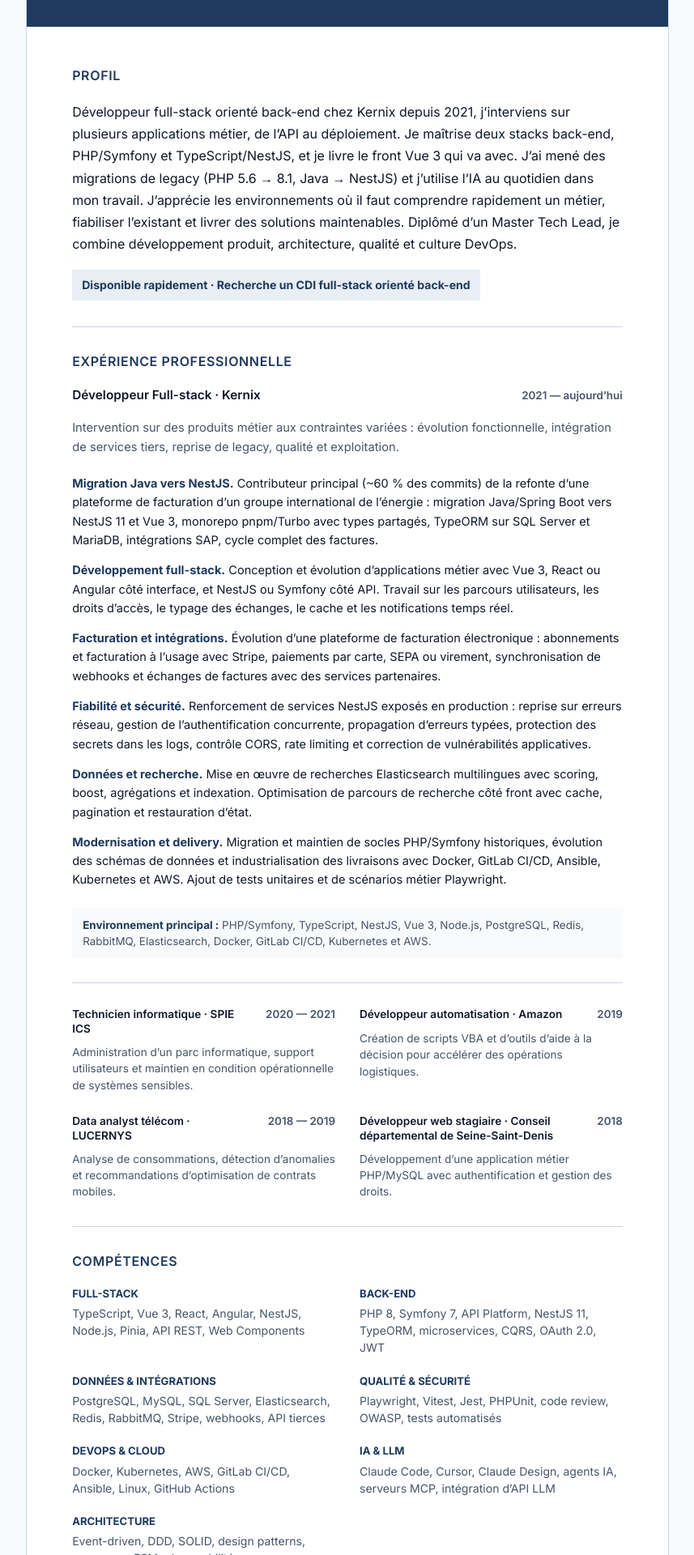
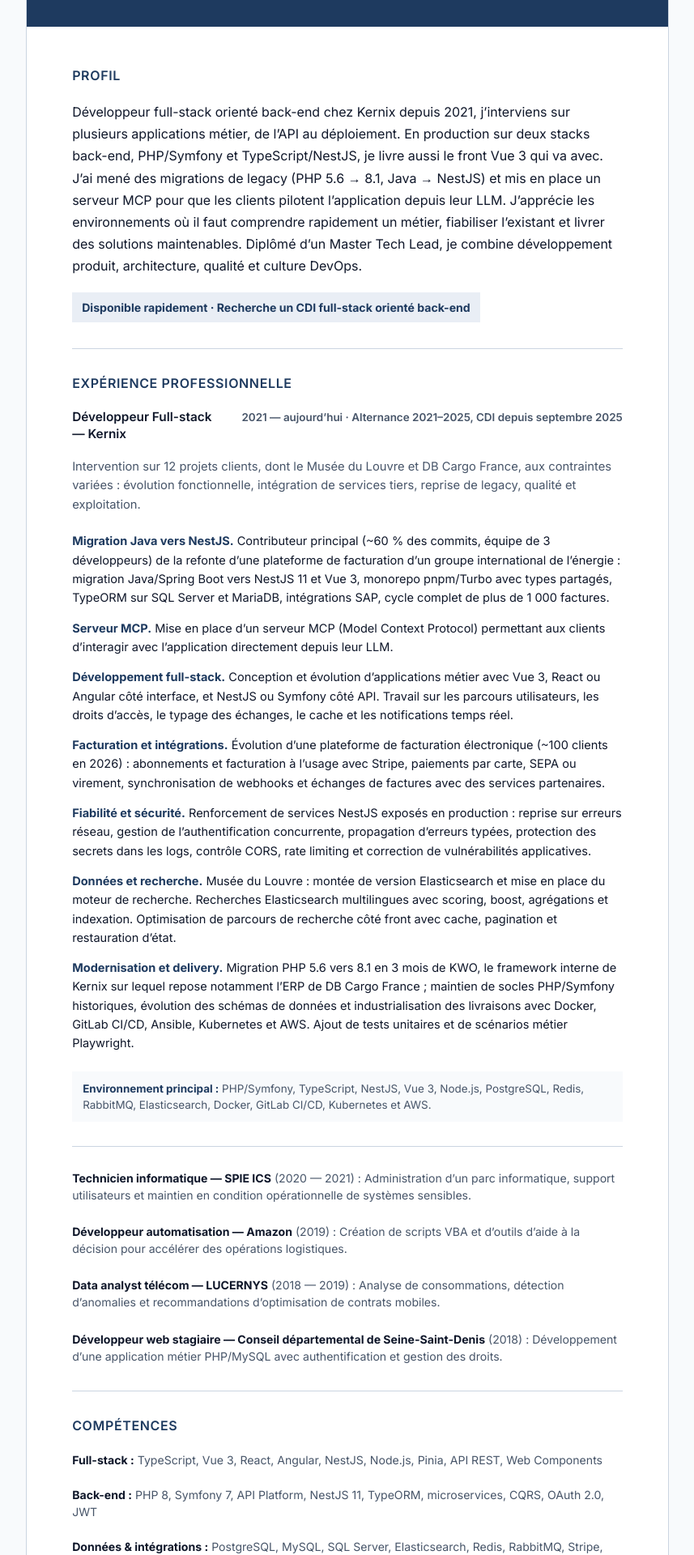
Before and after one commit to tedjy971/portfolio, a Next.js app: page /cv in a window 1280 px wide. Shown: the part 360-2280 px from the top of the page at 81% size, without its empty margins (211-1068 px from the left). Built offline with nearby package versions, Linux system fonts and the light colour scheme.

Commit message:
fix(cv): chiffres, références clients, alternance assumée et mise en page ATS une colonne

```diff
--- a/src/app/cv/layout.tsx
+++ b/src/app/cv/layout.tsx
@@ -2,7 +2,7 @@
 import { Metadata } from 'next';
 
 export const metadata: Metadata = {
-  title: `CV ${personalInfo.name} | Développeur Full-stack orienté Back-end`,
+  title: `CV ${personalInfo.name} | Développeur Back-end PHP/Symfony & NestJS`,
   description:
     'CV de Teddy Gamiette, développeur full-stack orienté back-end : PHP/Symfony 7, TypeScript/NestJS, Vue 3, API REST, microservices et IA.',
   keywords: [
--- a/src/app/cv/optimized-cv-template.tsx
+++ /dev/null
@@ -1,183 +0,0 @@
-// Template de CV optimisé pour ATS et recruteurs
-// Ce fichier contient la structure recommandée pour maximiser vos chances
-
-import React from 'react';
-
-const OptimizedCVTemplate = () => {
-  return (
-    <div className="cv-container">
-      {/* HEADER - Information de contact */}
-      <header className="cv-header">
-        <h1>TEDDY GAMIETTE</h1>
-        <h2>Développeur Full-stack TypeScript | Vue.js | NestJS | DevOps</h2>
-
-        {/* Contact en ligne pour ATS */}
-        <div className="contact-line">
-          Email : gamiette.teddy@gmail.com | Téléphone : +33 7 81 95 04 36 | Palaiseau,
-          Île-de-France | LinkedIn : linkedin.com/in/teddy-gamiette | GitHub : github.com/tedjy971 |
-          Portfolio : tedjy.fr
-        </div>
-
-        {/* Statut */}
-        <div className="availability">En poste — CDI chez Kernix | Ouvert aux opportunités</div>
-      </header>
-
-      {/* PROFESSIONAL SUMMARY - Hook pour le recruteur */}
-      <section className="professional-summary">
-        <h3>PROFIL PROFESSIONNEL</h3>
-        <p>
-          Développeur Back-end avec 4+ ans d'expérience chez Kernix (agence digitale). Spécialisé en
-          PHP 8/Symfony 6, API REST et architecture microservices. Compétences transverses en Vue 3
-          (design system, dashboards) et DevOps (Docker, AWS, CI/CD). Diplômé Master Tech Lead —
-          HETIC (2025).
-        </p>
-      </section>
-
-      {/* KEY ACHIEVEMENTS - Section différenciante */}
-      <section className="key-achievements">
-        <h3>RÉALISATIONS CLÉS</h3>
-        <ul>
-          <li>
-            • Cockpit métier Vue 3 + Design System réutilisable | Migration Vuetify → Shoelace
-          </li>
-          <li>• Migration PHP 5.6 → 8.1 avec Rector | Amélioration performances et stabilité</li>
-          <li>• Optimisation Elasticsearch | Réduction temps de recherche de 3s à 1.8s</li>
-          <li>• Intégration Apple/Google Wallet | API PKPass et notifications push</li>
-          <li>• Architecture event-driven RabbitMQ/Redis | Déploiement Docker/AWS/Kubernetes</li>
-        </ul>
-      </section>
-
-      {/* TECHNICAL SKILLS - Organisé par catégorie */}
-      <section className="technical-skills">
-        <h3>COMPÉTENCES TECHNIQUES</h3>
-
-        <div className="skills-grid">
-          <div className="skill-category">
-            <h4>Backend</h4>
-            <p>PHP 8.x • Symfony 6 • NestJS • Node.js • API REST • GraphQL • Microservices</p>
-          </div>
-
-          <div className="skill-category">
-            <h4>Frontend</h4>
-            <p>Vue 3 • Vuetify • Shoelace • Pinia • TypeScript • Storybook • Web Components</p>
-          </div>
-
-          <div className="skill-category">
-            <h4>Bases de données</h4>
-            <p>PostgreSQL • MySQL • MongoDB • Redis • Elasticsearch</p>
-          </div>
-
-          <div className="skill-category">
-            <h4>DevOps & Cloud</h4>
-            <p>Docker • Kubernetes • AWS • GitLab CI/CD • Terraform • Linux</p>
-          </div>
-
-          <div className="skill-category">
-            <h4>Architecture & Qualité</h4>
-            <p>DDD • SOLID • Design Patterns • Event-Driven • PHPUnit • Jest • Vitest</p>
-          </div>
-
-          <div className="skill-category">
-            <h4>Méthodologies</h4>
-            <p>Agile/Scrum • Git Flow • Code Review • Documentation Storybook</p>
-          </div>
-        </div>
-      </section>
-
-      {/* PROFESSIONAL EXPERIENCE - Format ATS avec bullets */}
-      <section className="professional-experience">
-        <h3>EXPÉRIENCE PROFESSIONNELLE</h3>
-
-        <div className="experience-item">
-          <div className="exp-header">
-            <h4>Développeur Back-end (CDI) | Kernix</h4>
-            <span>2021 - Présent (4+ ans, dont CDI depuis Sept. 2025)</span>
-          </div>
-          <ul>
-            <li>
-              • Conçoit un cockpit métier Vue 3 avec design system réutilisable et widgets autonomes
-            </li>
-            <li>• Développe des API REST et microservices avec Symfony 6 et NestJS</li>
-            <li>• Migration PHP 5.6 → 8.1 avec Rector, amélioration performances et stabilité</li>
-            <li>• Architecture event-driven avec RabbitMQ/Redis pour découplage des services</li>
-            <li>• Optimisation Elasticsearch, réduction temps de recherche de 3s à 1.8s</li>
-            <li>• Intégration Apple Wallet et Google Pay, développement API PKPass</li>
-            <li>• Déploiement containerisé sur AWS avec Docker et Kubernetes</li>
-            <li>• Code reviews, documentation Storybook et veille technologique</li>
-          </ul>
-          <p className="tech-stack">
-            Stack: PHP 8, Symfony 6, Vue 3, NestJS, PostgreSQL, Redis, Elasticsearch, Docker, AWS,
-            GitLab CI/CD, Storybook
-          </p>
-        </div>
-
-        {/* Autres expériences en format condensé */}
-        <div className="other-experiences">
-          <div className="exp-short">
-            <h4>Technicien Informatique | SPIE ICS (2020-2021)</h4>
-            <p>
-              • Administration du parc informatique, support technique et maintenance systèmes
-              critiques
-            </p>
-          </div>
-
-          <div className="exp-short">
-            <h4>Data Analyst Télécom | LUCERNYS (2018-2019)</h4>
-            <p>
-              • Analyse de consommations et optimisation de contrats mobiles pour grandes
-              entreprises
-            </p>
-          </div>
-        </div>
-      </section>
-
-      {/* EDUCATION - Format académique */}
-      <section className="education">
-        <h3>FORMATION</h3>
-
-        <div className="education-item">
-          <h4>Master Tech Lead | HETIC</h4>
-          <span>2023 - 2025 (Obtenu en Septembre 2025)</span>
-          <p>
-            Architecture logicielle, DDD, Microservices, Cloud Architecture, Leadership technique
-          </p>
-        </div>
-
-        <div className="education-item">
-          <h4>Bachelor Développeur Web Full-Stack | HETIC</h4>
-          <span>2021 - 2023</span>
-          <p>Développement Full-Stack, Méthodologies Agiles, DevOps</p>
-        </div>
-      </section>
-
-      {/* SOFT SKILLS - Important pour senior */}
-      <section className="soft-skills">
-        <h3>COMPÉTENCES TRANSVERSALES</h3>
-        <p>
-          Leadership Technique • Mentoring • Communication Stakeholders • Problem Solving •
-          Architecture Decision Records • Code Review • Documentation Technique • Veille
-          Technologique • Open Source Contribution
-        </p>
-      </section>
-
-      {/* LANGUAGES */}
-      <section className="languages">
-        <h3>LANGUES</h3>
-        <p>Français (Natif) • Anglais (Professionnel - Documentation, Stack Overflow, GitHub)</p>
-      </section>
-    </div>
-  );
-};
-
-export default OptimizedCVTemplate;
-
-/*
-NOTES D'IMPLÉMENTATION:
-1. Ce template maximise la compatibilité ATS
-2. Les mots-clés sont répétés naturellement
-3. Format bullet points pour scanner facilement
-4. Métriques quantifiées partout
-5. Pas d'images ou graphiques complexes
-6. Structure claire et hiérarchisée
-7. Exportable en PDF simple
-*/
--- a/src/app/cv/page.tsx
+++ b/src/app/cv/page.tsx
@@ -15,7 +15,12 @@
   {
     label: 'Migration Java vers NestJS',
     description:
-      'Contributeur principal (~60 % des commits) de la refonte d’une plateforme de facturation d’un groupe international de l’énergie : migration Java/Spring Boot vers NestJS 11 et Vue 3, monorepo pnpm/Turbo avec types partagés, TypeORM sur SQL Server et MariaDB, intégrations SAP, cycle complet des factures.',
+      'Contributeur principal (~60 % des commits, équipe de 3 développeurs) de la refonte d’une plateforme de facturation d’un groupe international de l’énergie : migration Java/Spring Boot vers NestJS 11 et Vue 3, monorepo pnpm/Turbo avec types partagés, TypeORM sur SQL Server et MariaDB, intégrations SAP, cycle complet de plus de 1 000 factures.',
+  },
+  {
+    label: 'Serveur MCP',
+    description:
+      'Mise en place d’un serveur MCP (Model Context Protocol) permettant aux clients d’interagir avec l’application directement depuis leur LLM.',
   },
   {
     label: 'Développement full-stack',
@@ -25,7 +30,7 @@
   {
     label: 'Facturation et intégrations',
     description:
-      'Évolution d’une plateforme de facturation électronique : abonnements et facturation à l’usage avec Stripe, paiements par carte, SEPA ou virement, synchronisation de webhooks et échanges de factures avec des services partenaires.',
+      'Évolution d’une plateforme de facturation électronique (~100 clients en 2026) : abonnements et facturation à l’usage avec Stripe, paiements par carte, SEPA ou virement, synchronisation de webhooks et échanges de factures avec des services partenaires.',
   },
   {
     label: 'Fiabilité et sécurité',
@@ -35,12 +40,12 @@
   {
     label: 'Données et recherche',
     description:
-      'Mise en œuvre de recherches Elasticsearch multilingues avec scoring, boost, agrégations et indexation. Optimisation de parcours de recherche côté front avec cache, pagination et restauration d’état.',
+      'Musée du Louvre : montée de version Elasticsearch et mise en place du moteur de recherche. Recherches Elasticsearch multilingues avec scoring, boost, agrégations et indexation. Optimisation de parcours de recherche côté front avec cache, pagination et restauration d’état.',
   },
   {
     label: 'Modernisation et delivery',
     description:
-      'Migration et maintien de socles PHP/Symfony historiques, évolution des schémas de données et industrialisation des livraisons avec Docker, GitLab CI/CD, Ansible, Kubernetes et AWS. Ajout de tests unitaires et de scénarios métier Playwright.',
+      'Migration PHP 5.6 vers 8.1 en 3 mois de KWO, le framework interne de Kernix sur lequel repose notamment l’ERP de DB Cargo France ; maintien de socles PHP/Symfony historiques, évolution des schémas de données et industrialisation des livraisons avec Docker, GitLab CI/CD, Ansible, Kubernetes et AWS. Ajout de tests unitaires et de scénarios métier Playwright.',
   },
 ];
 
@@ -82,7 +87,8 @@
   },
   {
     label: 'Back-end',
-    value: 'PHP 8, Symfony 7, API Platform, NestJS 11, TypeORM, microservices, CQRS, OAuth 2.0, JWT',
+    value:
+      'PHP 8, Symfony 7, API Platform, NestJS 11, TypeORM, microservices, CQRS, OAuth 2.0, JWT',
   },
   {
     label: 'Données & intégrations',
@@ -99,7 +105,7 @@
   },
   {
     label: 'IA & LLM',
-    value: 'Claude Code, Cursor, Claude Design, agents IA, serveurs MCP, intégration d’API LLM',
+    value: 'Serveur MCP en production, agents IA de développement (Claude Code)',
   },
   {
     label: 'Architecture',
@@ -111,14 +117,14 @@
   {
     degree: 'Master Tech Lead — Management & architecture logicielle',
     school: 'HETIC',
-    period: 'Diplômé',
+    period: '2023 — 2025 · Alternance',
     details:
       'Architecture logicielle, DDD, microservices, cloud, DevSecOps et leadership technique',
   },
   {
     degree: 'Bachelor Développeur web full-stack',
     school: 'HETIC',
-    period: '2021 — 2023',
+    period: '2021 — 2023 · Alternance',
     details: 'Développement full-stack, API, bases de données, qualité et méthodes agiles',
   },
   {
@@ -178,7 +184,7 @@
             <h1 id="cv-name" className={styles.name}>
               {personalInfo.name}
             </h1>
-            <p className={styles.title}>Développeur Full-stack orienté Back-end</p>
+            <p className={styles.title}>Développeur Back-end PHP/Symfony & NestJS</p>
             <p className={styles.positioning}>PHP/Symfony · TypeScript/NestJS · Vue 3 · IA</p>
           </div>
 
@@ -197,13 +203,13 @@
             <h2 id="profile-title">Profil</h2>
             <p className={styles.lead}>
               Développeur full-stack orienté back-end chez Kernix depuis 2021, j’interviens sur
-              plusieurs applications métier, de l’API au déploiement. Je maîtrise deux stacks
-              back-end, PHP/Symfony et TypeScript/NestJS, et je livre le front Vue 3 qui va avec.
-              J’ai mené des migrations de legacy (PHP 5.6 → 8.1, Java → NestJS) et j’utilise l’IA au
-              quotidien dans mon travail. J’apprécie les environnements où il faut comprendre
-              rapidement un métier, fiabiliser l’existant et livrer des solutions maintenables.
-              Diplômé d’un Master Tech Lead, je combine développement produit, architecture, qualité
-              et culture DevOps.
+              plusieurs applications métier, de l’API au déploiement. En production sur deux stacks
+              back-end, PHP/Symfony et TypeScript/NestJS, je livre aussi le front Vue 3 qui va avec.
+              J’ai mené des migrations de legacy (PHP 5.6 → 8.1, Java → NestJS) et mis en place un
+              serveur MCP pour que les clients pilotent l’application depuis leur LLM. J’apprécie
+              les environnements où il faut comprendre rapidement un métier, fiabiliser l’existant
+              et livrer des solutions maintenables. Diplômé d’un Master Tech Lead, je combine
+              développement produit, architecture, qualité et culture DevOps.
             </p>
             <p className={styles.availability}>
               Disponible rapidement · Recherche un CDI full-stack orienté back-end
@@ -216,15 +222,17 @@
             <article className={styles.primaryExperience}>
               <div className={styles.experienceHeader}>
                 <div>
-                  <h3>Développeur Full-stack · Kernix</h3>
+                  <h3>Développeur Full-stack — Kernix</h3>
                 </div>
-                <p className={styles.period}>2021 — aujourd’hui</p>
+                <p className={styles.period}>
+                  2021 — aujourd’hui · Alternance 2021–2025, CDI depuis septembre 2025
+                </p>
               </div>
 
               <p className={styles.experienceIntro}>
-                Intervention sur des produits métier aux contraintes variées : évolution
-                fonctionnelle, intégration de services tiers, reprise de legacy, qualité et
-                exploitation.
+                Intervention sur 12 projets clients, dont le Musée du Louvre et DB Cargo France, aux
+                contraintes variées : évolution fonctionnelle, intégration de services tiers,
+                reprise de legacy, qualité et exploitation.
               </p>
 
               <div className={styles.contributionList}>
@@ -244,29 +252,25 @@
 
             <div className={styles.previousExperiences}>
               {additionalExperiences.map(experience => (
-                <article className={styles.compactExperience} key={experience.company}>
-                  <div className={styles.compactHeader}>
-                    <h3>
-                      {experience.role} · {experience.company}
-                    </h3>
-                    <p className={styles.period}>{experience.period}</p>
-                  </div>
-                  <p>{experience.description}</p>
-                </article>
+                <p className={styles.compactExperience} key={experience.company}>
+                  <strong>
+                    {experience.role} — {experience.company}
+                  </strong>{' '}
+                  ({experience.period}) : {experience.description}
+                </p>
               ))}
             </div>
           </section>
 
           <section aria-labelledby="skills-title">
             <h2 id="skills-title">Compétences</h2>
-            <dl className={styles.skillGrid}>
+            <div className={styles.skillGrid}>
               {skillGroups.map(group => (
-                <div className={styles.skillGroup} key={group.label}>
-                  <dt>{group.label}</dt>
-                  <dd>{group.value}</dd>
-                </div>
+                <p className={styles.skillGroup} key={group.label}>
+                  <strong>{group.label} :</strong> {group.value}
+                </p>
               ))}
-            </dl>
+            </div>
           </section>
 
           <section aria-labelledby="education-title">
@@ -289,11 +293,8 @@
             <h2 id="additional-title">Informations complémentaires</h2>
             <div className={styles.additionalInfo}>
               <p>
-                <strong>Langues :</strong> français natif · anglais technique professionnel
-              </p>
-              <p>
-                <strong>Pratiques :</strong> autonomie · apprentissage rapide · résolution de
-                problèmes · communication technique · travail en équipe
+                <strong>Langues :</strong> français natif · anglais professionnel (documentation et
+                échanges écrits techniques)
               </p>
             </div>
           </section>
--- a/src/styles/cv.module.css
+++ b/src/styles/cv.module.css
@@ -314,7 +314,7 @@
 
 .previousExperiences {
   display: grid;
-  grid-template-columns: repeat(2, minmax(0, 1fr));
+  grid-template-columns: 1fr;
   gap: 24px 30px;
   margin-top: 30px;
   padding-top: 28px;
@@ -342,7 +342,7 @@
 
 .skillGrid {
   display: grid;
-  grid-template-columns: repeat(2, minmax(0, 1fr));
+  grid-template-columns: 1fr;
   gap: 22px 30px;
   margin: 0;
 }
@@ -367,7 +367,7 @@
 
 .educationList {
   display: grid;
-  grid-template-columns: repeat(2, minmax(0, 1fr));
+  grid-template-columns: 1fr;
   gap: 24px 30px;
 }
 
@@ -617,3 +617,16 @@
     text-decoration: none;
   }
 }
+
+p.skillGroup,
+p.compactExperience {
+  margin: 0;
+  color: var(--cv-muted-foreground);
+  font-size: 0.88rem;
+  line-height: 1.5;
+}
+
+p.skillGroup strong,
+p.compactExperience strong {
+  color: var(--cv-foreground);
+}
```
